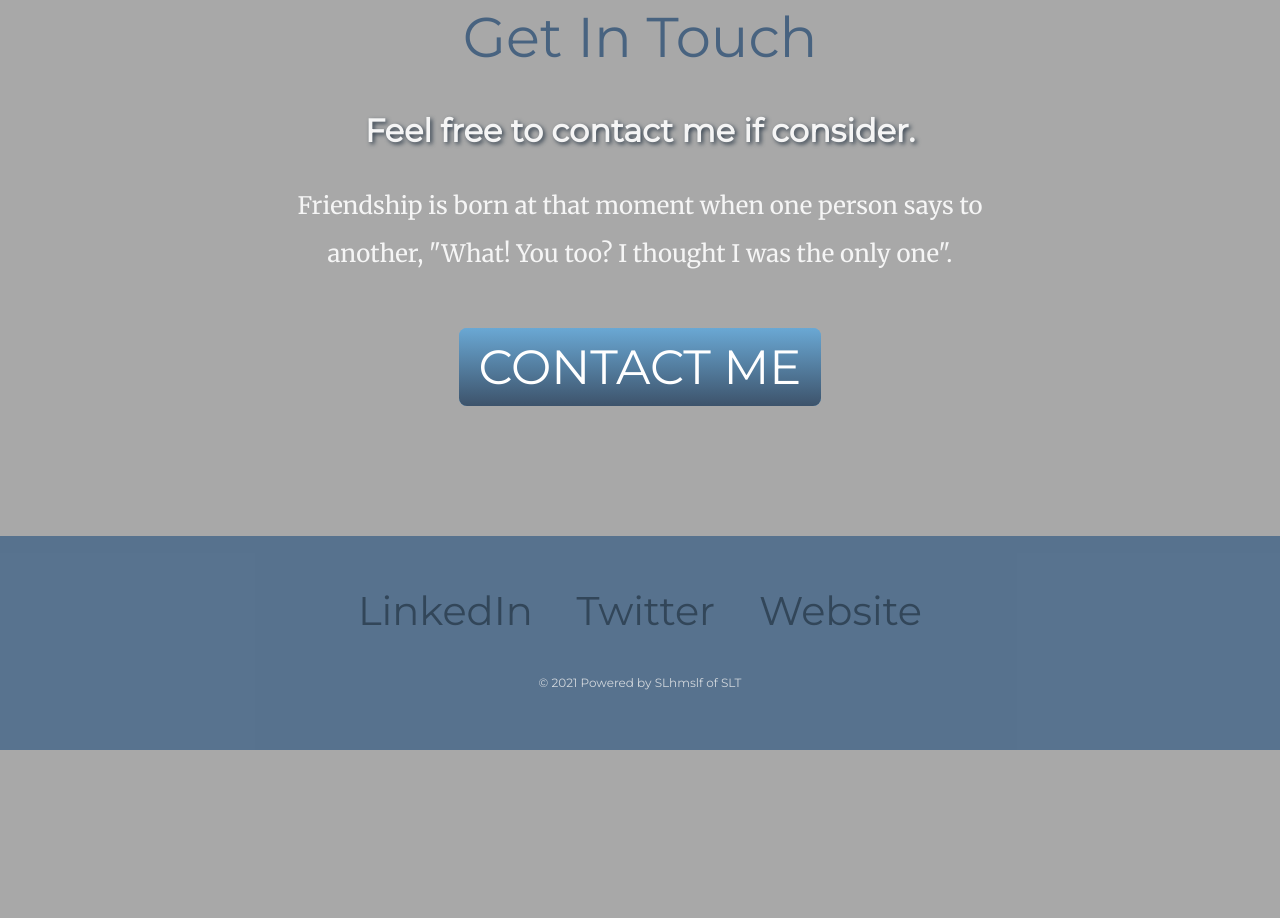
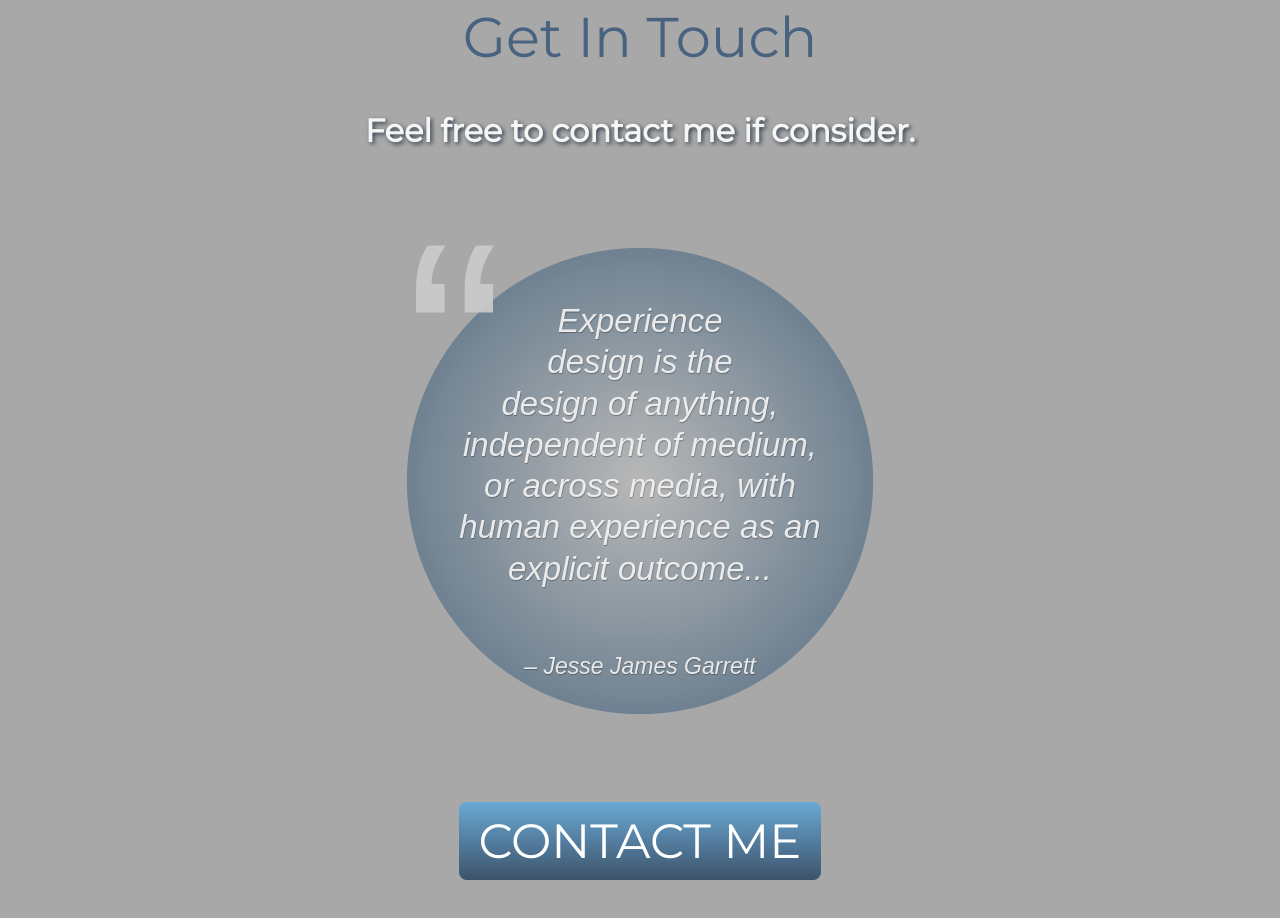
Before and after one commit to sltuners/UDM02, a plain HTML site: page index.html in a window 1280 px wide. Shown: the part 4020-4938 px from the top of the page. Before the commit the page ends 4770 px from the top, so only its background shows below. Drawn offline with Linux system fonts and the light colour scheme.

Commit message:
Update index.html

```diff
--- a/index.html
+++ b/index.html
@@ -43,7 +43,15 @@
         <div class="contact-me">
           <h2 class="h2-dark shift-down">Get In Touch</h2>
           <h3 class="text-shadow">Feel free to contact me if consider.</h3>
-          <p class="contact-quote">Friendship is born at that moment when one person says to another, "What! You too? I thought I was the only one".</p>
+          <div class="quote-body">
+            <div class="quote-wrapper">
+              <blockquote class="qtext" cite="http://www.inspireux.com/category/quotes/jesse-james-garrett/">
+                <p>Experience design is the design of anything, independent of medium, or across media, with human experience as an
+                  explicit outcome...</p>
+                <footer>– Jesse James Garrett</footer>
+              </blockquote>
+            </div>
+          </div>
           <a class="btn" href="mailto:sltuners@ya.ru">CONTACT ME</a>
         </div>
       </div>
```
